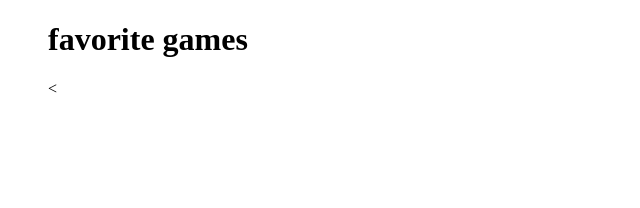
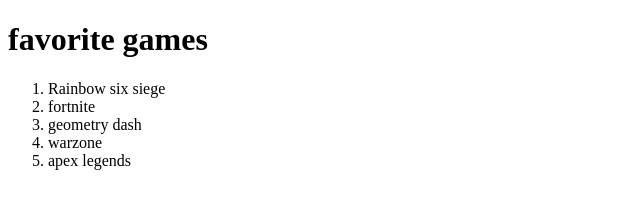
Before and after one commit to 1dk54/1dk54.github.io, a plain HTML site: page Favorite games.html in a window 1280 px wide. Shown: the whole page, without its empty margins (0-640 px from the left). Drawn offline with Linux system fonts and the light colour scheme.

Commit message:
added my favorite games

```diff
--- a/Favorite games.html
+++ b/Favorite games.html
@@ -4,9 +4,13 @@
         <title>Favorite games</title>
     </head>
     <body>
+        <h1>favorite games</h1>
         <ol>
-            <h1>favorite games</h1>
-        <
+            <li>Rainbow six siege</li>
+            <li>fortnite</li>
+            <li>geometry dash</li>
+            <li>warzone</li>
+            <li>apex legends</li>
         </ol>
     </body>
 </html>
```
